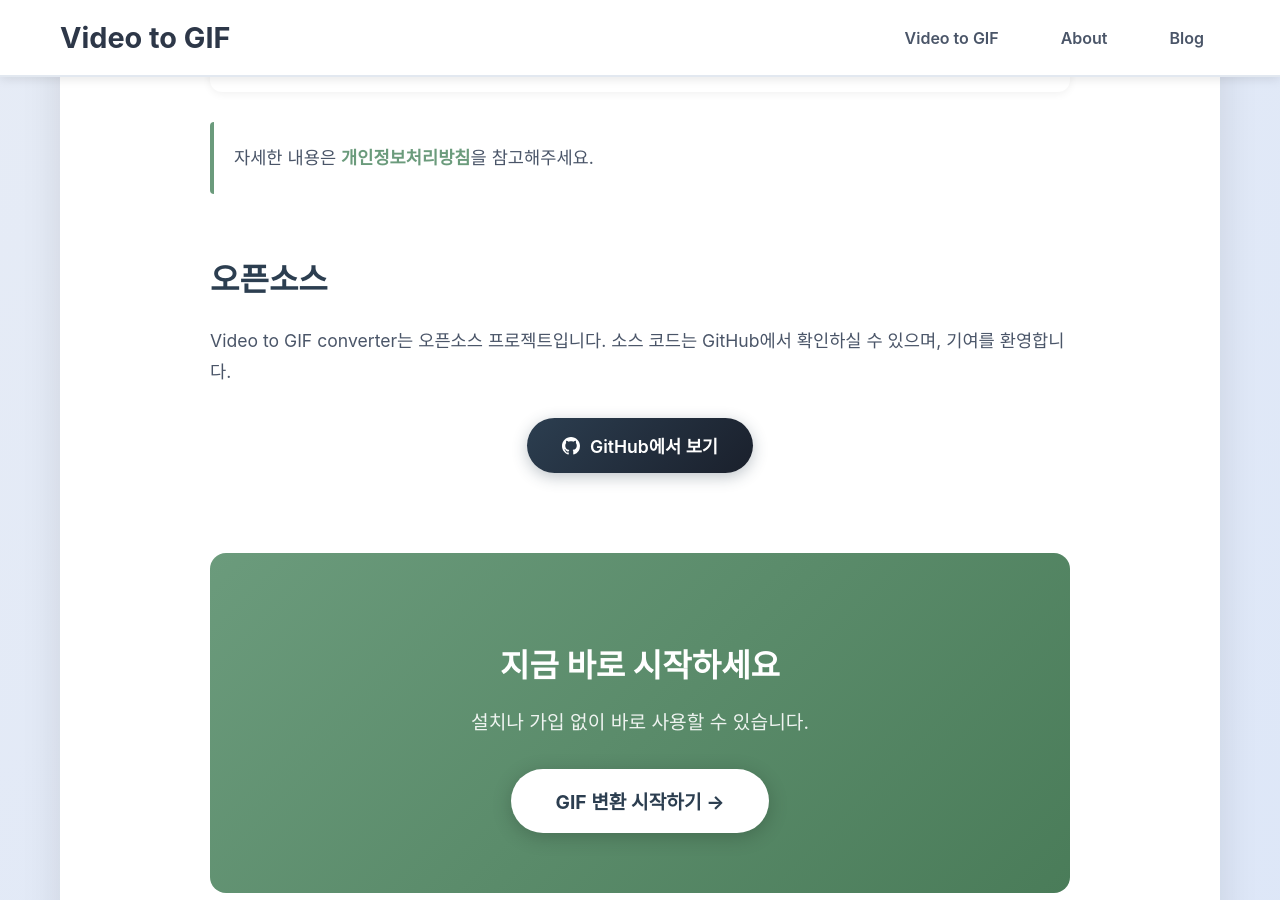
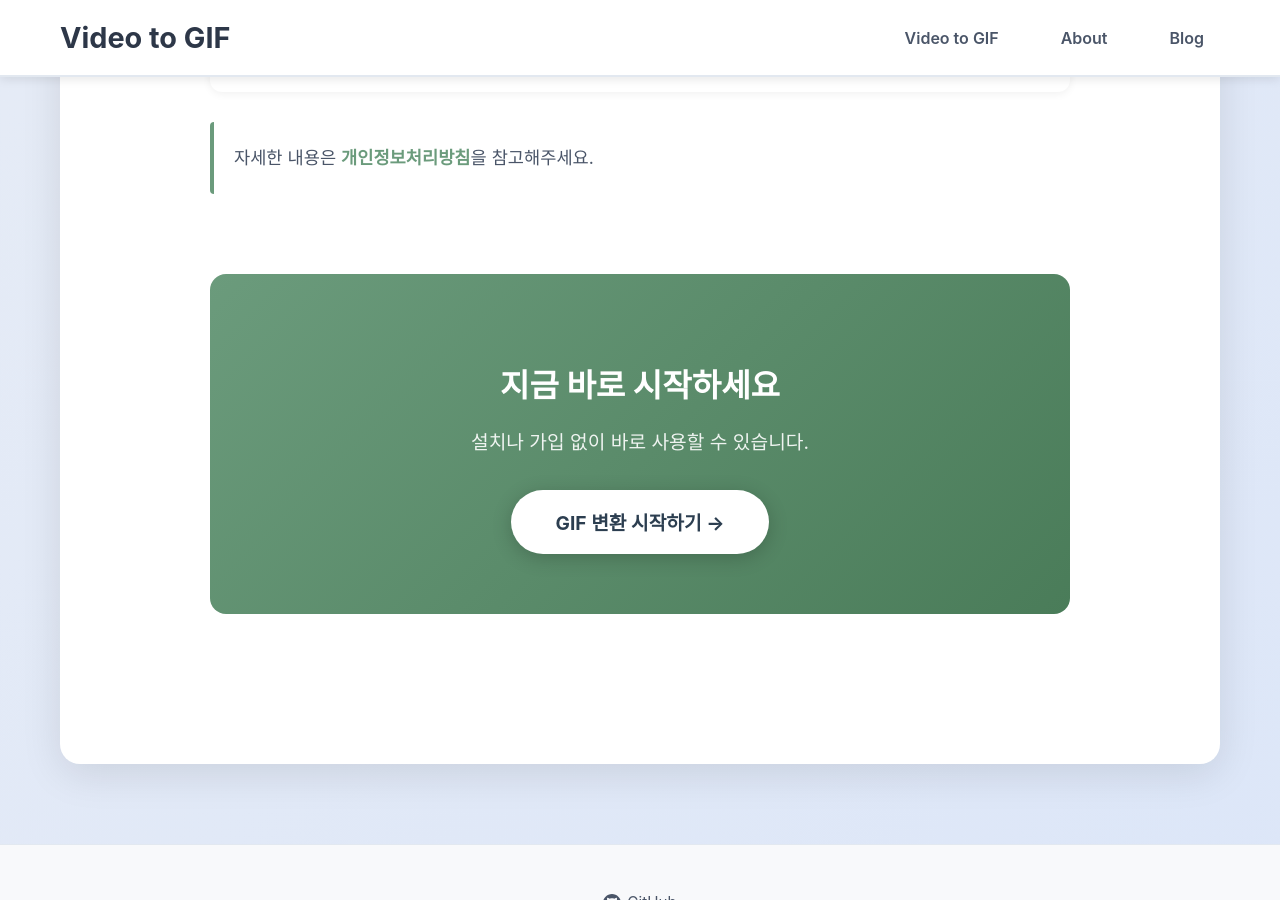
Before and after one commit to videotogif/videotogif.github.io, a Jekyll site: the page built from about.html, in a window 1280 px wide and 900 px high, scrolled down 3336 px. Built offline with Jekyll 4.4.1, drawn with Linux system fonts in a browser that asks for light colours.

Commit message:
[fix] 오타 수정

```diff
--- a/_layouts/default.html
+++ b/_layouts/default.html
@@ -65,7 +65,7 @@
                 <p class="footer-links">
                     <!-- <a href="/privacy/">Privacy Policy</a> ·
                     <a href="/about/">About</a> · -->
-                    <a href="https://github.com/zif-ko" target="_blank" rel="noopener">
+                    <a href="https://github.com/videotogif" target="_blank" rel="noopener">
                         <svg class="github-icon" viewBox="0 0 16 16" width="18" height="18">
                             <path fill="currentColor" d="M8 0C3.58 0 0 3.58 0 8c0 3.54 2.29 6.53 5.47 7.59.4.07.55-.17.55-.38
               0-.19-.01-.82-.01-1.49-2.01.37-2.53-.49-2.69-.94-.09-.23-.48-.94-.82-1.13
--- a/about.html
+++ b/about.html
@@ -139,23 +139,6 @@ permalink: /about/
     <p class="privacy-note">
       자세한 내용은 <a href="{{ '/privacy/' | relative_url }}">개인정보처리방침</a>을 참고해주세요.
     </p>
-  </section>
-
-  <section class="content-section">
-    <h2>오픈소스</h2>
-    <p>
-      Video to GIF converter는 오픈소스 프로젝트입니다.
-      소스 코드는 GitHub에서 확인하실 수 있으며, 기여를 환영합니다.
-    </p>
-    <div class="cta-box">
-      <a href="https://github.com/yourusername/video-to-gif" class="cta-button" target="_blank" rel="noopener">
-        <svg class="github-icon" viewBox="0 0 16 16" width="20" height="20">
-          <path fill="currentColor"
-            d="M8 0C3.58 0 0 3.58 0 8c0 3.54 2.29 6.53 5.47 7.59.4.07.55-.17.55-.38 0-.19-.01-.82-.01-1.49-2.01.37-2.53-.49-2.69-.94-.09-.23-.48-.94-.82-1.13-.28-.15-.68-.52-.01-.53.63-.01 1.08.58 1.23.82.72 1.21 1.87.87 2.33.66.07-.52.28-.87.51-1.07-1.78-.2-3.64-.89-3.64-3.95 0-.87.31-1.59.82-2.15-.08-.2-.36-1.02.08-2.12 0 0 .67-.21 2.2.82.64-.18 1.32-.27 2-.27.68 0 1.36.09 2 .27 1.53-1.04 2.2-.82 2.2-.82.44 1.1.16 1.92.08 2.12.51.56.82 1.27.82 2.15 0 3.07-1.87 3.75-3.65 3.95.29.25.54.73.54 1.48 0 1.07-.01 1.93-.01 2.2 0 .21.15.46.55.38A8.013 8.013 0 0016 8c0-4.42-3.58-8-8-8z" />
-        </svg>
-        GitHub에서 보기
-      </a>
-    </div>
   </section>
 
   <section class="content-section cta-section">
--- a/privacy.html
+++ b/privacy.html
@@ -124,8 +124,7 @@ permalink: /privacy/
   <section class="content-section">
     <h2>8) 문의처</h2>
     <p>
-      개인정보 관련 문의: <strong>privacy@yourdomain.com</strong><br />
-      웹사이트: <a href="{{ site.url }}">{{ site.url }}</a>
+      웹사이트: <a href="{{https://github.com/videotogif/videotogif.github.io/issues}}">{{ site.url }}</a>
     </p>
   </section>
 
```
